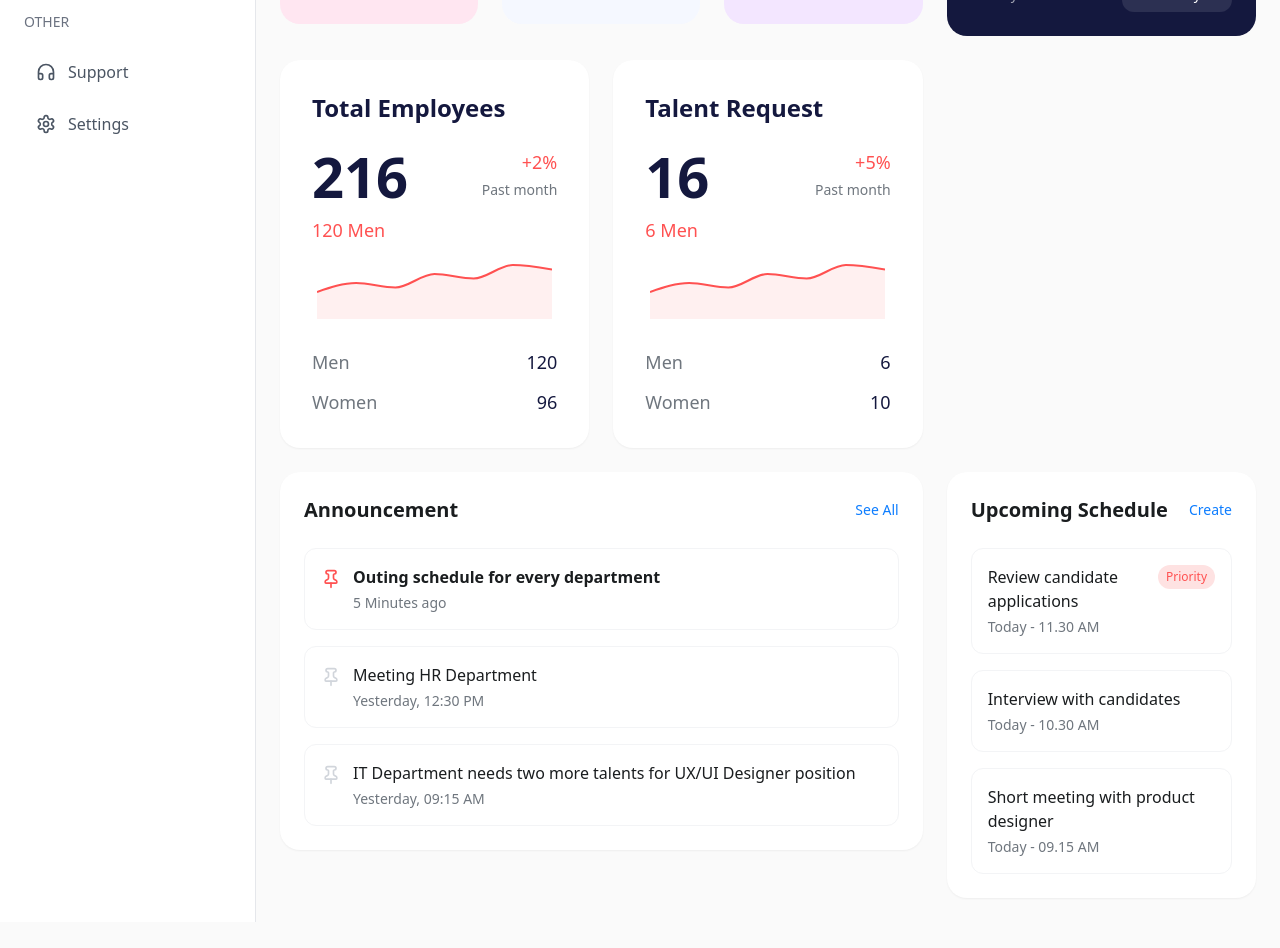
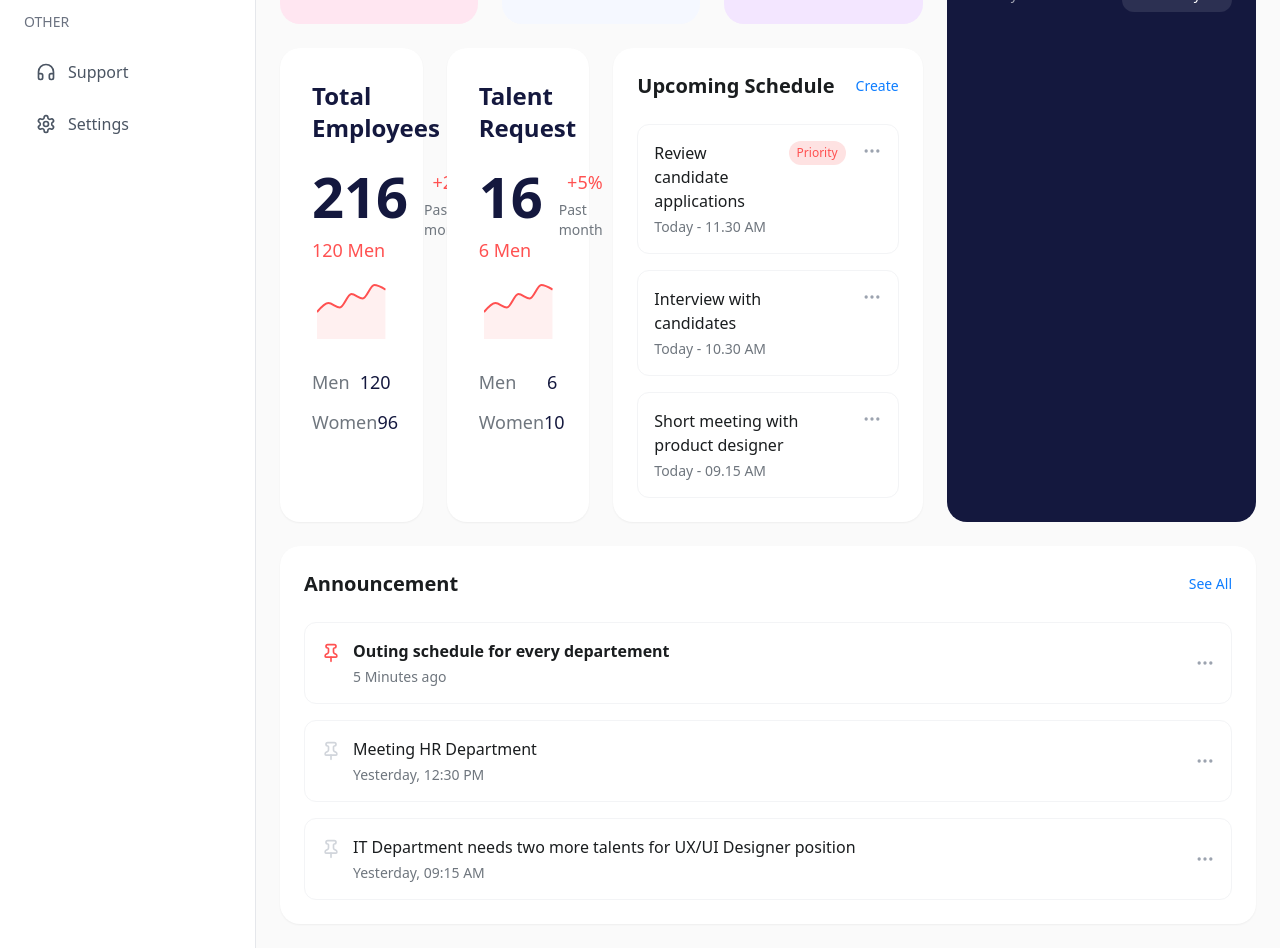
Before and after one commit to vishnuvarun137/responsive-renderer-68, a React (Vite) app: page / in a window 1280 px wide. Shown: the part 400-1348 px from the top of the page. Before the commit the page ends 1322 px from the top, so only its background shows below. Built offline with nearby package versions, Linux system fonts and the light colour scheme.

Commit message:
Move Schedule and Update Logo
Rearranged the layout by moving the upcoming schedule to the second row's empty space. Updated the logo design to match the provided picture. Implemented responsive designs for different devices as specified in the provided images.
[skip gpt_engineer]

```diff
--- a/src/components/Sidebar.tsx
+++ b/src/components/Sidebar.tsx
@@ -19,8 +19,11 @@ const Sidebar = () => {
   return (
     <aside className="w-64 bg-white border-r border-gray-200 p-6 flex flex-col">
       <div className="flex items-center gap-2 mb-8">
-        <div className="w-8 h-8 bg-primary rounded-lg"></div>
-        <span className="text-xl font-semibold text-primary">Vasitum</span>
+        <img
+          src="/lovable-uploads/b20e2566-ecf3-4f0e-9822-b1b78d97c873.png"
+          alt="Vasitum Logo"
+          className="h-8"
+        />
       </div>
 
       <div className="space-y-1">
--- /dev/null
+++ b/src/components/dashboard/DetailedStatsRow.tsx
@@ -0,0 +1,35 @@
+import React from 'react';
+import StatsCard from '@/components/StatsCard';
+
+const DetailedStatsRow = () => {
+  return (
+    <div className="grid grid-cols-1 md:grid-cols-2 gap-6">
+      <StatsCard
+        title="Total Employees"
+        value="216"
+        subtitle="120 Men"
+        trend={{ value: "+2%", label: "Past month" }}
+        details={[
+          { label: "Men", value: 120 },
+          { label: "Women", value: 96 },
+        ]}
+        showGraph={true}
+        className="bg-white shadow-sm"
+      />
+      <StatsCard
+        title="Talent Request"
+        value="16"
+        subtitle="6 Men"
+        trend={{ value: "+5%", label: "Past month" }}
+        details={[
+          { label: "Men", value: 6 },
+          { label: "Women", value: 10 },
+        ]}
+        showGraph={true}
+        className="bg-white shadow-sm"
+      />
+    </div>
+  );
+};
+
+export default DetailedStatsRow;
--- /dev/null
+++ b/src/components/dashboard/StatsRow.tsx
@@ -0,0 +1,29 @@
+import React from 'react';
+import StatsCard from '@/components/StatsCard';
+
+const StatsRow = () => {
+  return (
+    <div className="grid grid-cols-1 md:grid-cols-3 lg:grid-cols-3 gap-6">
+      <StatsCard
+        title="Available Position"
+        value="24"
+        subtitle="4 Urgently needed"
+        className="bg-soft-pink"
+      />
+      <StatsCard
+        title="Job Open"
+        value="10"
+        subtitle="4 Active hiring"
+        className="bg-soft-blue"
+      />
+      <StatsCard
+        title="New Employees"
+        value="24"
+        subtitle="4 Department"
+        className="bg-soft-purple"
+      />
+    </div>
+  );
+};
+
+export default StatsRow;
--- /dev/null
+++ b/src/components/dashboard/UpcomingSchedule.tsx
@@ -0,0 +1,51 @@
+import React from 'react';
+import { MoreHorizontal } from 'lucide-react';
+
+const UpcomingSchedule = () => {
+  return (
+    <div className="bg-white rounded-[20px] shadow-sm p-6">
+      <div className="flex justify-between items-center mb-6">
+        <h2 className="text-xl font-semibold text-[#1A1D1F]">Upcoming Schedule</h2>
+        <button className="text-sm text-accent-blue font-medium">Create</button>
+      </div>
+
+      <div className="space-y-4">
+        {[
+          {
+            title: "Review candidate applications",
+            time: "Today - 11.30 AM",
+            priority: true,
+          },
+          {
+            title: "Interview with candidates",
+            time: "Today - 10.30 AM",
+          },
+          {
+            title: "Short meeting with product designer",
+            time: "Today - 09.15 AM",
+          },
+        ].map((schedule) => (
+          <div
+            key={schedule.title}
+            className="flex items-start gap-4 p-4 rounded-lg border border-gray-100 hover:bg-gray-50 transition-colors cursor-pointer"
+          >
+            <div className="flex-1">
+              <h3 className="font-medium text-[#1A1D1F]">{schedule.title}</h3>
+              <p className="text-sm text-[#6F767E] mt-1">{schedule.time}</p>
+            </div>
+            {schedule.priority && (
+              <span className="px-2 py-1 bg-red-100 text-accent-red text-xs rounded-full font-medium">
+                Priority
+              </span>
+            )}
+            <button className="text-gray-400 hover:text-gray-600">
+              <MoreHorizontal className="w-5 h-5" />
+            </button>
+          </div>
+        ))}
+      </div>
+    </div>
+  );
+};
+
+export default UpcomingSchedule;
--- a/src/pages/Index.tsx
+++ b/src/pages/Index.tsx
@@ -1,7 +1,9 @@
 import React from 'react';
 import Layout from '@/components/Layout';
-import StatsCard from '@/components/StatsCard';
-import { PinIcon } from 'lucide-react';
+import StatsRow from '@/components/dashboard/StatsRow';
+import DetailedStatsRow from '@/components/dashboard/DetailedStatsRow';
+import UpcomingSchedule from '@/components/dashboard/UpcomingSchedule';
+import { PinIcon, MoreHorizontal } from 'lucide-react';
 
 const Index = () => {
   return (
@@ -9,33 +11,14 @@ const Index = () => {
       <div className="space-y-6 animate-fade-in">
         <h1 className="text-3xl font-bold text-navy-blue">Dashboard</h1>
 
-        <div className="grid grid-cols-1 md:grid-cols-2 lg:grid-cols-3 gap-6">
-          {/* First row with stats cards and recent activity */}
+        <div className="grid grid-cols-1 lg:grid-cols-3 gap-6">
+          {/* First row - Stats cards */}
           <div className="lg:col-span-2">
-            <div className="grid grid-cols-1 md:grid-cols-3 gap-6">
-              <StatsCard
-                title="Available Position"
-                value="24"
-                subtitle="4 Urgently needed"
-                className="bg-soft-pink"
-              />
-              <StatsCard
-                title="Job Open"
-                value="10"
-                subtitle="4 Active hiring"
-                className="bg-soft-blue"
-              />
-              <StatsCard
-                title="New Employees"
-                value="24"
-                subtitle="4 Department"
-                className="bg-soft-purple"
-              />
-            </div>
+            <StatsRow />
           </div>
 
           {/* Recent Activity Card - Desktop Only */}
-          <div className="hidden lg:block">
+          <div className="hidden lg:block row-span-2">
             <div className="bg-navy-blue text-white rounded-[20px] p-6 h-full">
               <div className="flex justify-between items-center mb-4">
                 <h2 className="text-lg font-semibold">Recently Activity</h2>
@@ -56,61 +39,16 @@ const Index = () => {
             </div>
           </div>
 
-          {/* Second row with employee stats */}
-          <div className="lg:col-span-2">
-            <div className="grid grid-cols-1 md:grid-cols-2 gap-6">
-              <StatsCard
-                title="Total Employees"
-                value="216"
-                subtitle="120 Men"
-                trend={{ value: "+2%", label: "Past month" }}
-                details={[
-                  { label: "Men", value: 120 },
-                  { label: "Women", value: 96 },
-                ]}
-                showGraph={true}
-                className="bg-white shadow-sm"
-              />
-              <StatsCard
-                title="Talent Request"
-                value="16"
-                subtitle="6 Men"
-                trend={{ value: "+5%", label: "Past month" }}
-                details={[
-                  { label: "Men", value: 6 },
-                  { label: "Women", value: 10 },
-                ]}
-                showGraph={true}
-                className="bg-white shadow-sm"
-              />
+          {/* Second row - Detailed stats and Upcoming Schedule */}
+          <div className="lg:col-span-2 grid grid-cols-1 md:grid-cols-2 gap-6">
+            <DetailedStatsRow />
+            <div className="md:col-span-2 lg:col-span-1">
+              <UpcomingSchedule />
             </div>
           </div>
 
-          {/* Recent Activity Card - Mobile/Tablet Only */}
-          <div className="lg:hidden">
-            <div className="bg-navy-blue text-white rounded-[20px] p-6">
-              <div className="flex justify-between items-center mb-4">
-                <h2 className="text-lg font-semibold">Recently Activity</h2>
-                <span className="text-sm opacity-60">10.40 AM, Fri 10 Sept 2021</span>
-              </div>
-
-              <h3 className="text-xl font-semibold mb-2">You Posted a New Job</h3>
-              <p className="text-sm opacity-80 mb-4">
-                Kindly check the requirements and terms of work and make sure everything is right.
-              </p>
-
-              <div className="flex justify-between items-center">
-                <span className="text-sm opacity-60">Today you makes 12 Activity</span>
-                <button className="px-4 py-2 bg-white/10 rounded-lg text-sm hover:bg-white/20 transition-colors">
-                  See All Activity
-                </button>
-              </div>
-            </div>
-          </div>
-
-          {/* Announcements and Schedule Section */}
-          <div className="lg:col-span-3 grid grid-cols-1 lg:grid-cols-3 gap-6">
-            <div className="lg:col-span-2">
+          {/* Announcements Section */}
+          <div className="lg:col-span-3">
             <div className="bg-white rounded-[20px] shadow-sm p-6">
               <div className="flex justify-between items-center mb-6">
                 <h2 className="text-xl font-semibold text-[#1A1D1F]">Announcement</h2>
@@ -120,7 +58,7 @@ const Index = () => {
               <div className="space-y-4">
                 {[
                   {
-                      title: "Outing schedule for every department",
+                    title: "Outing schedule for every departement",
                     time: "5 Minutes ago",
                     pinned: true,
                   },
@@ -146,7 +84,7 @@ const Index = () => {
                           : "text-gray-300"
                       }`}
                     />
-                      <div>
+                    <div className="flex-1">
                       <h3 className={`font-medium text-[#1A1D1F] ${
                         announcement.pinned ? "font-semibold" : ""
                       }`}>
@@ -154,51 +92,11 @@ const Index = () => {
                       </h3>
                       <p className="text-sm text-[#6F767E] mt-1">{announcement.time}</p>
                     </div>
+                    <button className="text-gray-400 hover:text-gray-600">
+                      <MoreHorizontal className="w-5 h-5" />
+                    </button>
                   </div>
                 ))}
-                </div>
-              </div>
-            </div>
-
-            <div>
-              <div className="bg-white rounded-[20px] shadow-sm p-6">
-                <div className="flex justify-between items-center mb-6">
-                  <h2 className="text-xl font-semibold text-[#1A1D1F]">Upcoming Schedule</h2>
-                  <button className="text-sm text-accent-blue font-medium">Create</button>
-                </div>
-
-                <div className="space-y-4">
-                  {[
-                    {
-                      title: "Review candidate applications",
-                      time: "Today - 11.30 AM",
-                      priority: true,
-                    },
-                    {
-                      title: "Interview with candidates",
-                      time: "Today - 10.30 AM",
-                    },
-                    {
-                      title: "Short meeting with product designer",
-                      time: "Today - 09.15 AM",
-                    },
-                  ].map((schedule) => (
-                    <div
-                      key={schedule.title}
-                      className="flex items-start gap-4 p-4 rounded-lg border border-gray-100 hover:bg-gray-50 transition-colors cursor-pointer"
-                    >
-                      <div className="flex-1">
-                        <h3 className="font-medium text-[#1A1D1F]">{schedule.title}</h3>
-                        <p className="text-sm text-[#6F767E] mt-1">{schedule.time}</p>
-                      </div>
-                      {schedule.priority && (
-                        <span className="px-2 py-1 bg-red-100 text-accent-red text-xs rounded-full font-medium">
-                          Priority
-                        </span>
-                      )}
-                    </div>
-                  ))}
-                </div>
               </div>
             </div>
           </div>
```
Also changed, not shown: public/lovable-uploads/b20e2566-ecf3-4f0e-9822-b1b78d97c873.png (added). Lines whose indentation alone changed are shown as unchanged.
